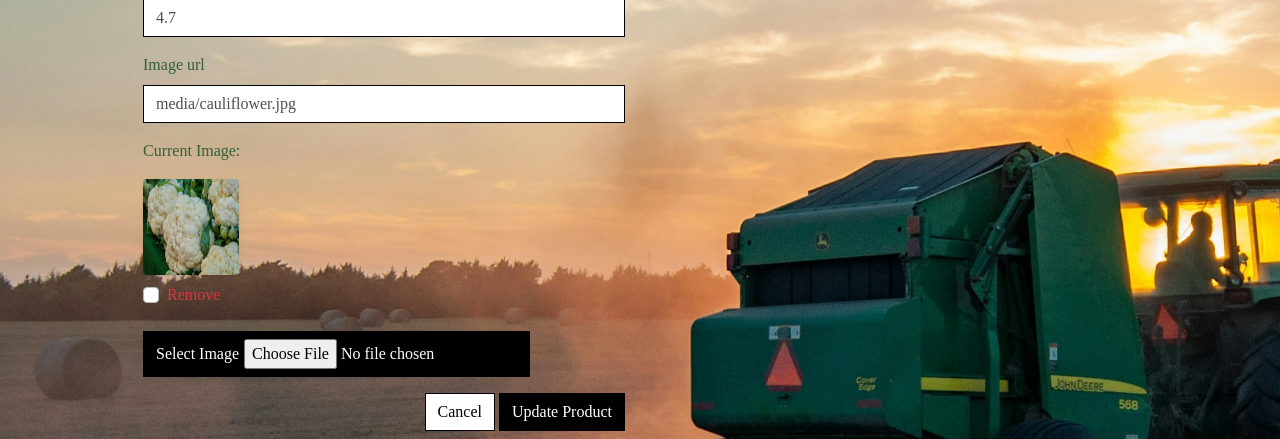
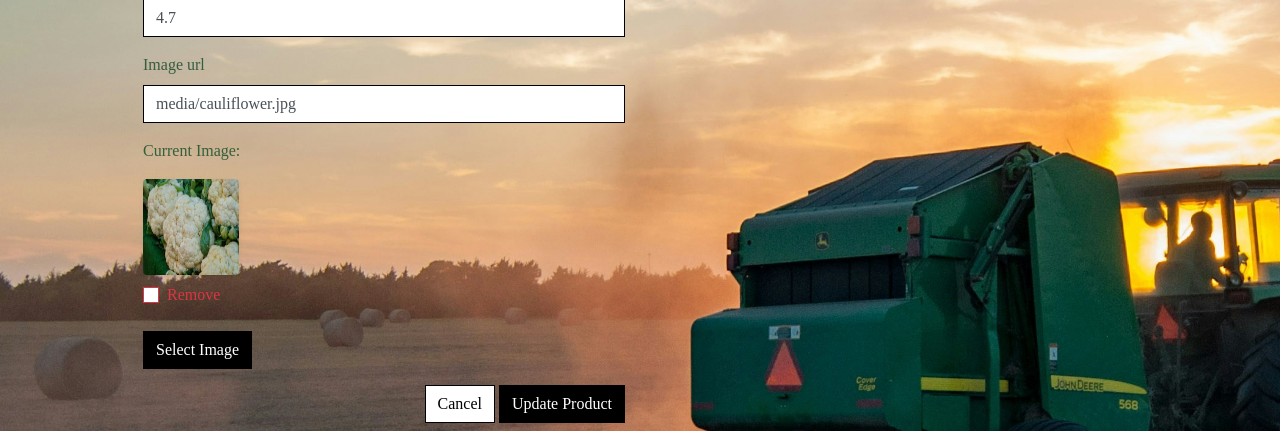
Before and after one commit to Al3x-G/Crop_Circle, a Django app: page /products/edit/1/ in a window 1280 px wide. Shown: the part 995-1434 px from the top of the page. Run offline with Django 3.2, Linux system fonts and the light colour scheme; the visitor is signed in with stand-in values (Sample User, id 1); data comes from the database, SQL or seed files in the repository; some libraries are stand-ins or nearby versions; some web fonts are replaced.

Commit message:
Add styles for product form

```diff
--- a/static/css/base.css
+++ b/static/css/base.css
@@ -243,6 +243,34 @@ input[name='q']::placeholder {
 	color: #17a2b8; /* text-info colour from bootstrap */
 }
 
+/* Product Form */
+
+.btn-file {
+    position: relative;
+    overflow: hidden;
+}
+
+.btn-file input[type="file"] {
+    position: absolute;
+    top: 0;
+    right: 0;
+    min-width: 100%;
+    min-height: 100%;
+    opacity: 0;
+    cursor: pointer;
+}
+
+.custom-checkbox .custom-control-label::before {
+    border-radius: 0;
+    border-color: #dc3545; /* Bootstrap danger class red */
+}
+
+.custom-checkbox .custom-control-input:checked~.custom-control-label::before {
+    background-color: #dc3545;
+    border-color: #dc3545;
+    border-radius: 0;
+}
+
 /* -------------------------------- Media Queries */
 
 /* Slightly larger container on xl screens */
```
